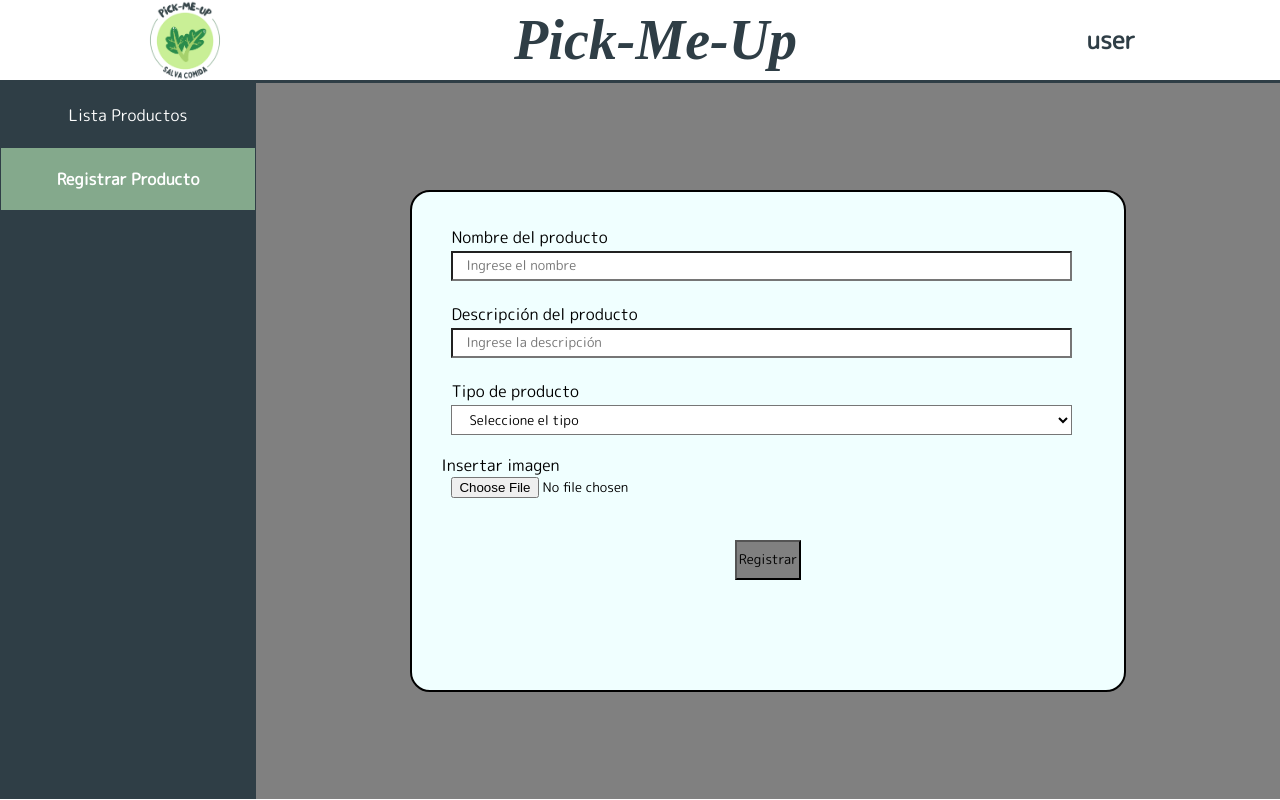
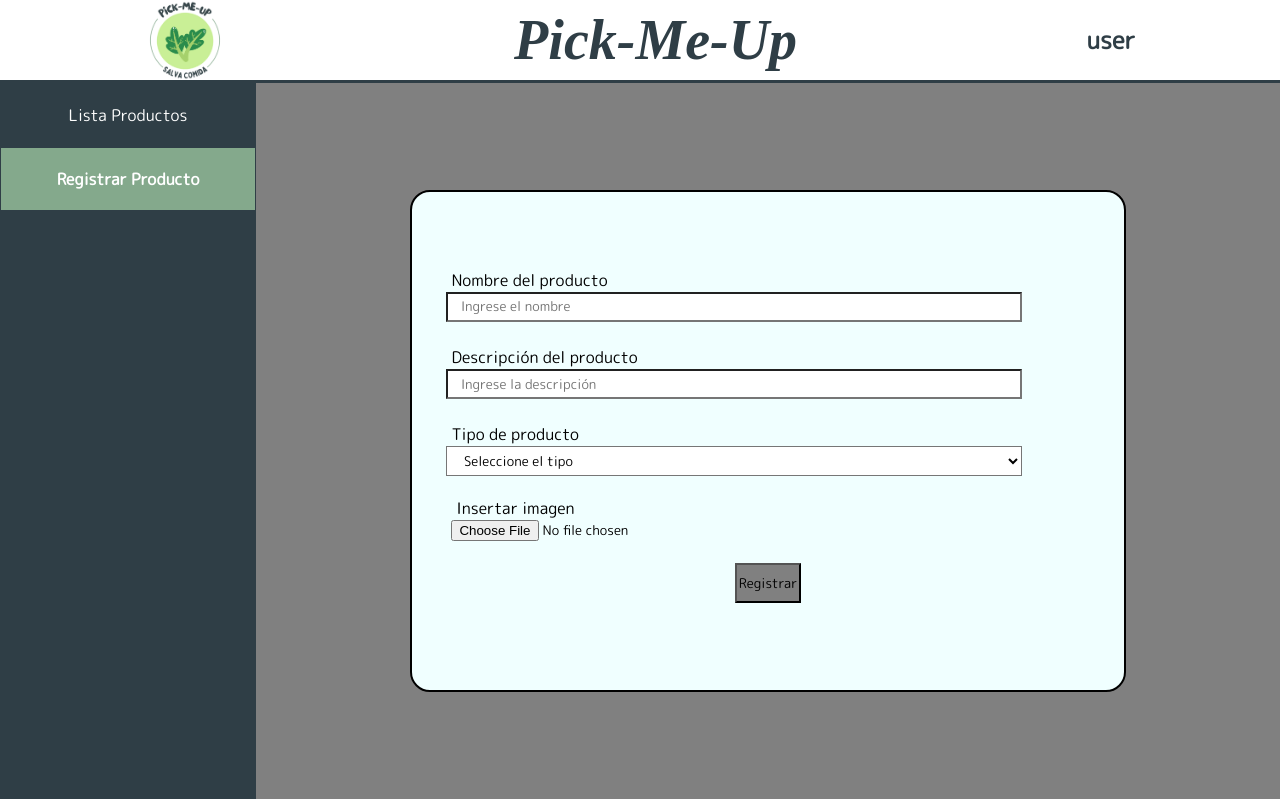
Before and after one commit to JeimiBV/PickMeUp, a React (Vite) app in the folder Front end/: page /formulario in a window 1280 px wide. Built offline with nearby package versions, Linux system fonts and the light colour scheme.

Commit message:
checks funcionando

```diff
--- a/Front end/index.html
+++ b/Front end/index.html
@@ -10,6 +10,7 @@
       href="https://fonts.googleapis.com/css2?family=M+PLUS+Rounded+1c&family=Open+Sans:wght@300;400;600;700;800&display=swap"
       rel="stylesheet"
     />
+    <script src="https://kit.fontawesome.com/7c23ca5550.js" crossorigin="anonymous"></script>
     <title>Pick-Me-Up</title>
   </head>
   <body>
--- a/Front end/src/componentes/Formulario.jsx
+++ b/Front end/src/componentes/Formulario.jsx
@@ -8,15 +8,46 @@ import { useState } from 'react'
 
 function Form() {
 
-    const [nombre, setNombre] = useState({ valor: '', estado: false })
-    const [descripcion, setDescripcion] = useState({ valor: '', estado: false })
-    const [archivo, setArchivo] = useState({ valor: '', estado: false })
+    const [nombre, setNombre] = useState({ valor: '', estado: false,check:false })
+    const [descripcion, setDescripcion] = useState({ valor: '', estado: false, check:false })
+    const [archivo, setArchivo] = useState({ valor: '', estado: false, check:false })
     const [modalConf, setModalConf] = useState(false)
     const [modalSi, setModalSi] = useState(false)
     const [modalNo, setModalNo] = useState(false)
     const [data, setData] = useState();
     const opciones = ["Alimentos enlatados", "Bebidas calientes", "Carnes y pescado", "Cereales", "Ensalada", "Frutas y verduras", "Lácteos y huevos", "Panadería y pastelería", "Postres", "Snacks"];
     const [producto, setProducto] = useState({ valor: 'seleccione el tipo', estado: false });
+
+    const checkNombre= (ev)=>{
+        setNombre(prevState => ({ ...prevState, valor: ev.target.value }))
+
+        if(ev.target.value.length>=2 && ev.target.value.length<=10){
+            setNombre(prevState => ({ ...prevState, check:true }))
+
+        }
+        else{
+            setNombre(prevState => ({ ...prevState, check:false }))
+        }
+
+    }
+    const checkDescripcion=(ev)=>{
+        setDescripcion(prevState => ({ ...prevState, valor: ev.target.value }))
+        if(ev.target.value.length>=10 && ev.target.value.length<=100){
+            setDescripcion(prevState => ({ ...prevState, check:true }))
+
+        }
+        else{
+            setDescripcion(prevState => ({ ...prevState, check:false }))
+        }
+    }
+    const checkProducto =()=>{
+        if ((producto.valor !== "seleccione el tipo")) {
+                setProducto((prevState) => ({ ...prevState, check: true }))
+        }
+        else{
+            setProducto(prevState => ({ ...prevState, check:false }))
+        }
+    }
 
     const validacion = () => {
         if ((nombre.valor.length >= 2 && nombre.valor.length <= 30) && (descripcion.valor.length >= 10 && descripcion.valor.length <= 100) && (producto.valor !== "seleccione el tipo")) {
@@ -58,33 +89,42 @@ function Form() {
         setModalNo(true);
     }
 
-
+    //http://localhost:5000/pruebafirebase-30018/us-central1/app/api/products
 
     return <div className="contenedor">
 
 
-        <form action="http://localhost:5000/pruebafirebase-30018/us-central1/app/api/products" method="POST" className="elementos-form" >
+        <div action="" method="POST" className="elementos-form" >
 
             <label className="label">
                 Nombre del producto
-            </label>
-            <input className="entrada" name="Nombre" placeholder="Ingrese el nombre" onChange={ev => (setNombre(prevState => ({ ...prevState, valor: ev.target.value })))}></input>
+            <div className="icono">
+            <input className="entrada" name="Nombre" placeholder="Ingrese el nombre" onChange={ev => checkNombre(ev) }></input>
+            <i class={ nombre.check?"fa-regular fa-circle-check fa-2x":"transparent"}></i>
+            </div>
             <h3 className={nombre.estado ? "validacion" : "invisible"} >
                 El nombre debe contener de 2 a 30 caracteres
             </h3>
+            </label>
             <label className="label">
                 Descripción del producto
-            </label>
-            <input className="entrada" name="Descripcion" placeholder="Ingrese la descripción" onChange={ev => (setDescripcion(prevState => ({ ...prevState, valor: ev.target.value })))}></input>
+            <div className="icono">
+            <input className="entrada" name="Descripcion" placeholder="Ingrese la descripción" onChange={ev => checkDescripcion(ev)}></input>
+            <i class={ descripcion.check?"fa-regular fa-circle-check fa-2x":"transparent"}></i>
+            </div>
             <h3 className={descripcion.estado ? "validacion" : "invisible"}>
                 La descripción debe contener de 10 a 100 caracteres
             </h3>
+            </label>
 
             <label className="label">
                 Tipo de producto
-            </label>
+            <div className="icono">
             <select className="drop" placeholder="Seleccione el tipo"
                 defaultValue="seleccione el tipo"
+                onClick={
+                    checkProducto
+                }
                 onChange={
                     e => setProducto(prevState => ({ ...prevState, valor: e.target.value }))}>
                 <option value="seleccione el tipo" disabled hidden>Seleccione el tipo</option>
@@ -94,10 +134,13 @@ function Form() {
                     </option>
                 ))}
             </select>
+            <i class={producto.check ? "fa-regular fa-circle-check fa-2x" : "transparent"}></i>
+            </div>
             <h3 className={producto.estado ? "validacion" : "invisible"}>
                 Se debe seleccionar una opción
             </h3>
-            <label htmlFor="img">
+            </label>
+            <label htmlFor="img" className="imagenes-label">
                 Insertar imagen
             </label>
 
@@ -107,7 +150,7 @@ function Form() {
                 Registrar
             </button>
 
-        </form>
+        </div>
         <Modals
             estado={modalConf}
             cambiarEstado={setModalConf}
--- a/Front end/src/estilos/formulario.css
+++ b/Front end/src/estilos/formulario.css
@@ -22,11 +22,16 @@
     flex-direction: column;
     background-color: azure;
     border-radius: 20px;
+    justify-content: center;
 }
 .label{
     padding-top: .5%;
     padding-bottom: 0.3%;
     padding-left: 1.5%;
+    display: flex;
+    flex-direction: column;
+
+
 }
 .botonA{
     height: 30px;
@@ -41,7 +46,7 @@
     height: 40px;
     margin-left: 1.5%;
     min-width: 10%;
-    margin: 5% auto;
+    margin: 2% auto;
     background-color: gray;
     transition: .5s;
     cursor: pointer;
@@ -57,6 +62,10 @@
     margin-left: 1.5%;
     margin-right: 3.5%;
     padding-left: 2%;
+    width: 45vw;
+    position: relative;
+    left: -15px;
+
 }
 .drop{
     background-color: white;
@@ -64,6 +73,9 @@
     margin-left: 1.5%;
     margin-right: 3.5%;
     padding-left: 2%;
+    width: 45vw;
+    position: relative;
+    left: -15px;
 }
 .mensaje{
     width: 20vw;
@@ -135,3 +147,16 @@
     border-radius: 20px;
     color: white;
 }
+.icono{
+    display: flex;
+    width: 100%;
+}
+.fa-circle-check{
+    height: 2vh;
+    width: 12px;
+    color: rgb(126, 197, 126);
+}
+.imagenes-label{
+    position: relative;
+    left: 15px;
+}
```
Also changed, not shown: 1 other file (tests, documents, lock files or other folders).
